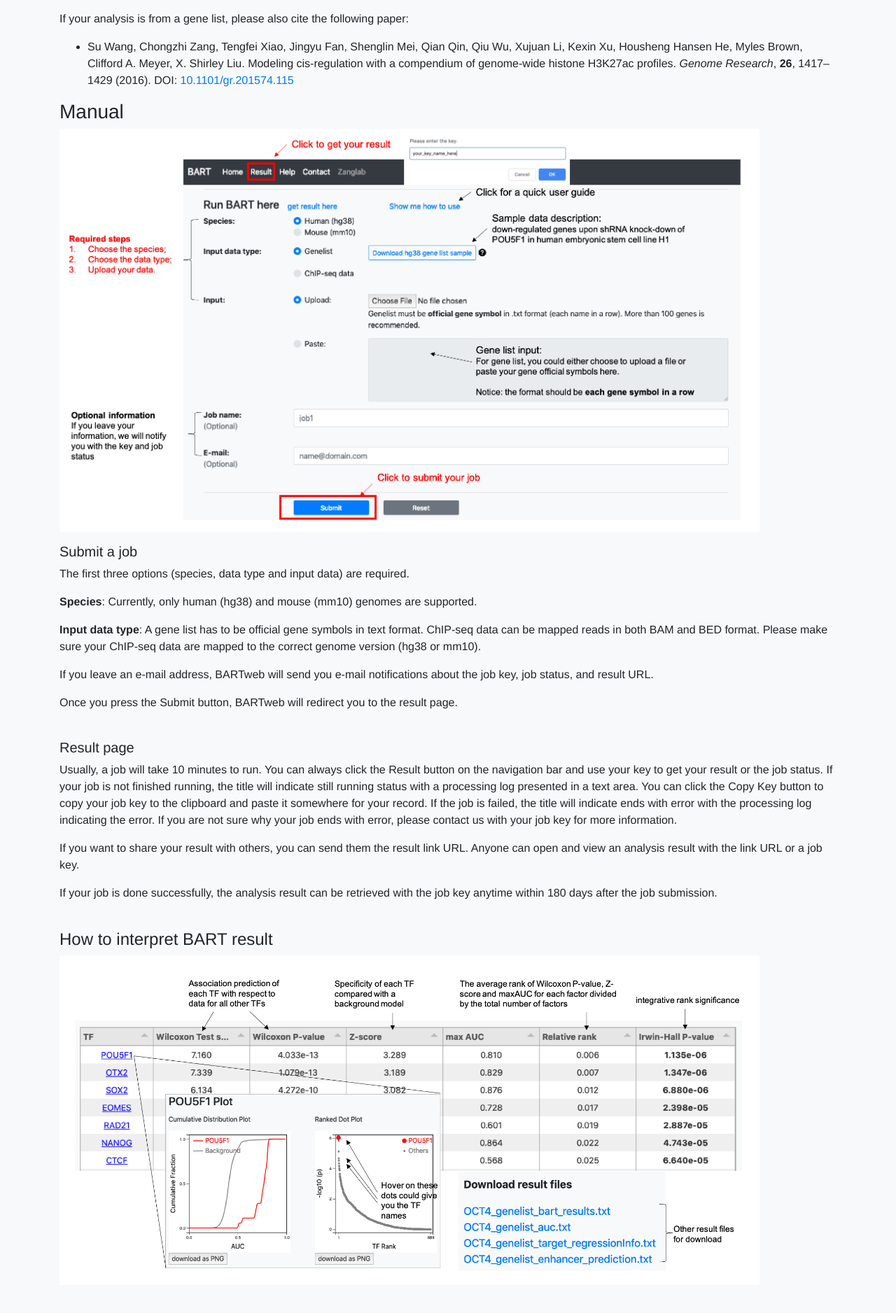
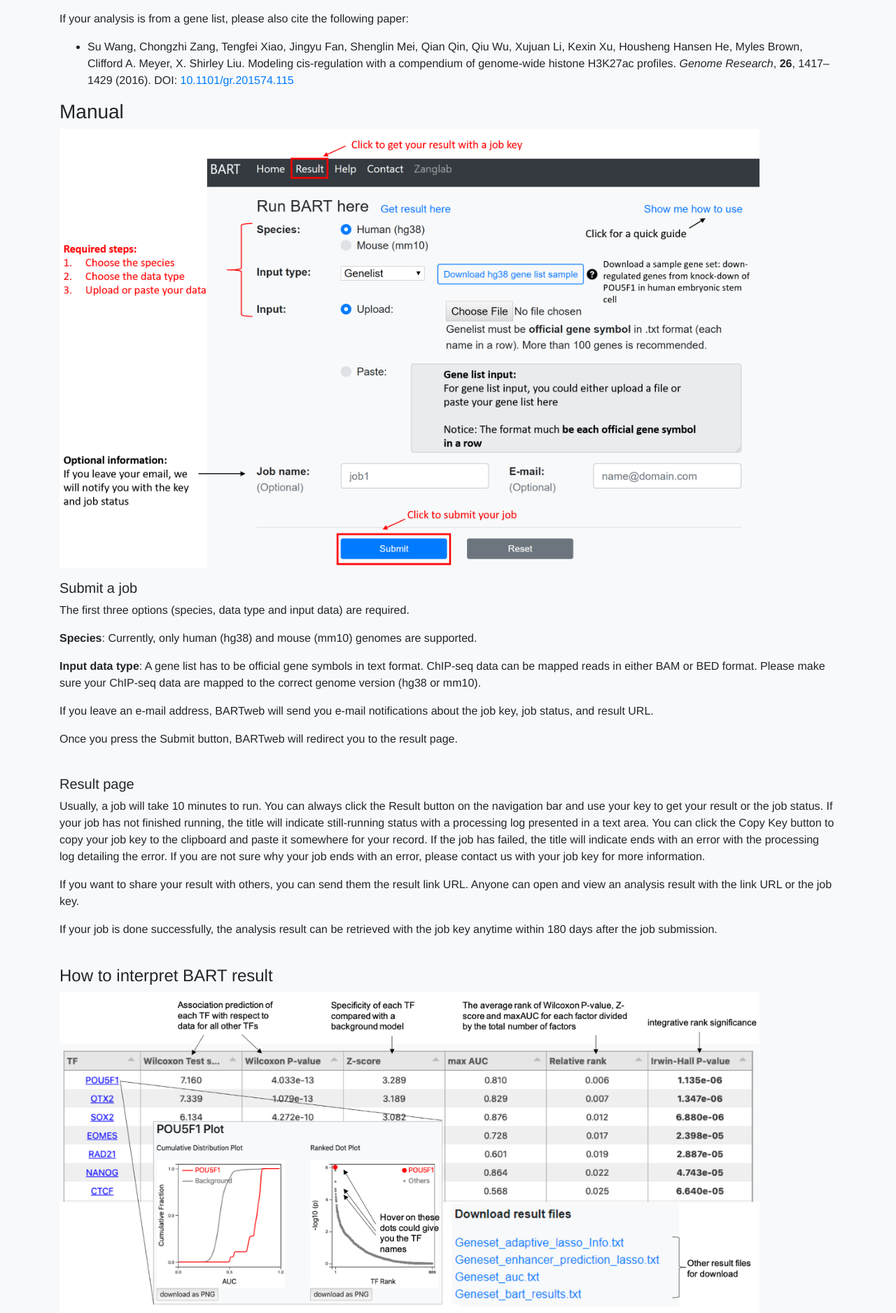
Before and after one commit to zang-lab/BARTweb_frontend, a Flask app: page /help in a window 1280 px wide. Shown: the part 271-2147 px from the top of the page at 70% size. Run offline with Flask 2, Linux system fonts and the light colour scheme; some libraries are stand-ins or nearby versions.

Commit message:
help page update

```diff
--- a/templates/help.html
+++ b/templates/help.html
@@ -42,17 +42,17 @@
 
           </ul>
           <h3>Manual</h3>
-          <p><img src="{{ url_for('static', filename='bartweb_guidelines.png') }}" alt='bartweb_guidelines' referrerPolicy='no-referrer' width="1000"/></p>
+          <p><img src="{{ url_for('static', filename='bartweb_guidelines_bart2.png') }}" alt='bartweb_guidelines' referrerPolicy='no-referrer' width="1000"/></p>
           <h5>Submit a job</h5>
           <p>The first three options (species, data type and input data) are required. </p>
           <p><strong>Species</strong>: Currently, only human (hg38) and mouse (mm10) genomes are supported. </p>
-          <p><strong>Input data type</strong>: A gene list has to be official gene symbols in text format. ChIP-seq data can be mapped reads in both BAM and BED format. Please make sure your ChIP-seq data are mapped to the correct genome version (hg38 or mm10).</p>
+          <p><strong>Input data type</strong>: A gene list has to be official gene symbols in text format. ChIP-seq data can be mapped reads in either BAM or BED format. Please make sure your ChIP-seq data are mapped to the correct genome version (hg38 or mm10).</p>
           <p>If you leave an e-mail address, BARTweb will send you e-mail notifications about the job key, job status, and result URL.</p>
           <p>Once you press the Submit button, BARTweb will redirect you to the result page. </p>
           <br>
           <h5>Result page</h5>
-          <p>Usually, a job will take 10 minutes to run. You can always click the Result button on the navigation bar and use your key to get your result or the job status. If your job is not finished running, the title will indicate still running status with a processing log presented in a text area. You can click the Copy Key button to copy your job key to the clipboard and paste it somewhere for your record. If the job is failed, the title will indicate ends with error with the processing log indicating the error. If you are not sure why your job ends with error, please contact us with your job key for more information.</p>
-          <p>If you want to share your result with others, you can send them the result link URL. Anyone can open and view an analysis result with the link URL or a job key. </p>
+          <p>Usually, a job will take 10 minutes to run. You can always click the Result button on the navigation bar and use your key to get your result or the job status. If your job has not finished running, the title will indicate still-running status with a processing log presented in a text area. You can click the Copy Key button to copy your job key to the clipboard and paste it somewhere for your record. If the job has failed, the title will indicate ends with an error with the processing log detailing the error. If you are not sure why your job ends with an error, please contact us with your job key for more information.</p>
+          <p>If you want to share your result with others, you can send them the result link URL. Anyone can open and view an analysis result with the link URL or the job key. </p>
           <p>If your job is done successfully, the analysis result can be retrieved with the job key anytime within 180 days after the job submission. </p>
           <br>
           <h4>How to interpret BART result</h4>
```
Also changed, not shown: static/bartweb_guidelines_bart1.png (renamed from static/bartweb_guidelines.png), static/bartweb_guidelines_bart2.png (added), static/bartweb_result.png.
